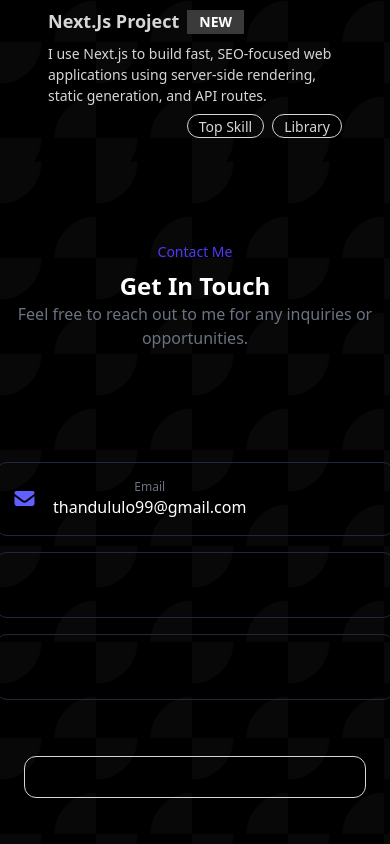
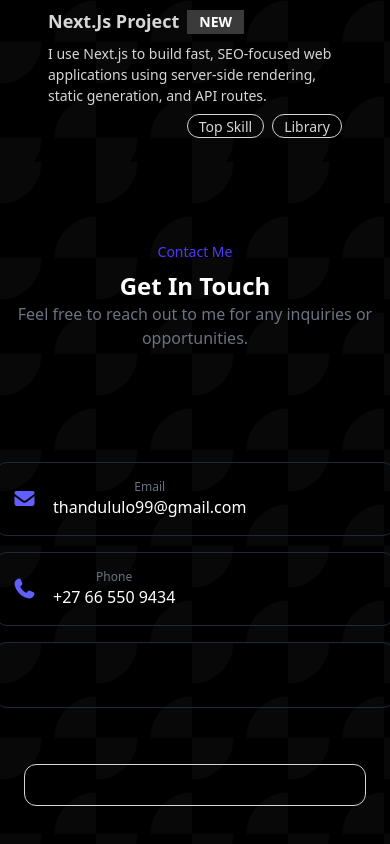
Before and after one commit to ThandululoNengovhela/my-portfolio, a Next.js app: page / in a window 390 px wide. Shown: the part 2597-3441 px from the top of the page. Built offline with nearby package versions, Linux system fonts and the light colour scheme.

Commit message:
phone block done

```diff
--- a/app/components/Contact.tsx
+++ b/app/components/Contact.tsx
@@ -33,7 +33,14 @@ const Contact = () => {
 
               </div>
 
-              <div className="flex items-center gap-4 p-8 rounded-xl border border-border border-gray-800 bg-card/50 w-100"></div>
+              <div className="flex items-center gap-4 p-4 rounded-xl border border-border border-gray-800 bg-card/50 w-100">
+                {" "}
+                <i className="fa-solid fa-phone text-xl text-indigo-500"></i>{" "}
+                <div>
+                  <p className=" text-gray-500 text-xs ">Phone</p>
+                  <p className="text-white font-medium">+27 66 550 9434</p>
+                </div>
+              </div>
               <div className="flex items-center gap-4 p-8 rounded-xl border border-border border-gray-800 bg-card/50 w-100"></div>
             </div>
           </div>
```
